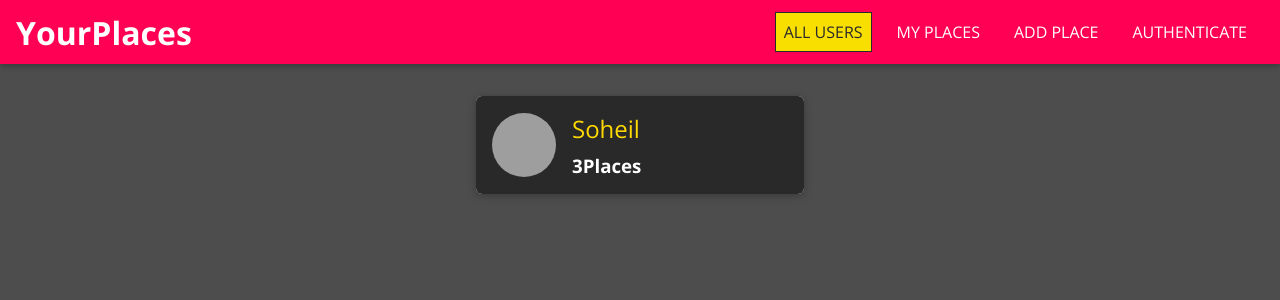
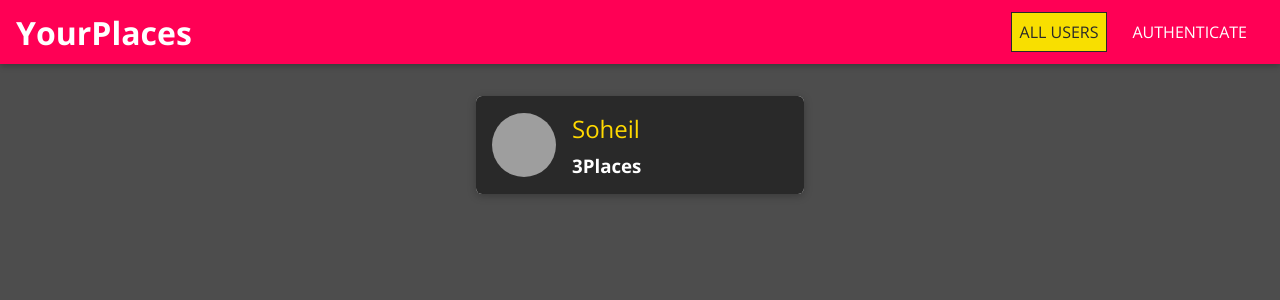
Before and after one commit to SoheilFM/SocialMediaProject, a React (Create React App) app: page / in a window 1280 px wide. Shown: the top 300 px of the page. Built offline with nearby package versions, Linux system fonts and the light colour scheme; grey boxes are pictures that could not be loaded.

Commit message:
Adding Authenticated And UnAuthenticated Routes

```diff
--- a/src/App.js
+++ b/src/App.js
@@ -6,32 +6,29 @@
     Switch,
 } from 'react-router-dom';
 
-import Users from './user/pages/Users.js';
-import NewPlace from './places/pages/NewPlace.js';
+import Users from './user/pages/Users';
+import NewPlace from './places/pages/NewPlace';
 import UserPlaces from './places/pages/UserPlaces';
-import UpdatePlace from './places/pages/UpdatePlace.js';
+import UpdatePlace from './places/pages/UpdatePlace';
 import Auth from './user/pages/Auth';
+import MainNavigation from './shared/components/Navigation/MainNavigation';
 import { AuthContext } from './shared/context/auth-context';
-import MainNavigation from './shared/components/Navigation/MainNavigation.js';
+
 const App = () => {
     const [isLoggedIn, setIsLoggedIn] = useState(false);
+
     const login = useCallback(() => {
         setIsLoggedIn(true);
     }, []);
+
     const logout = useCallback(() => {
         setIsLoggedIn(false);
     }, []);
-    return (
-        <AuthContext.Provider
-            value={{
-                isLoggedIn: isLoggedIn,
-                login: login,
-                logout: logout,
-            }}
-        >
-            <Router>
-                <MainNavigation />
-                <main>
+
+    let routes;
+
+    if (isLoggedIn) {
+        routes = (
             <Switch>
                 <Route path='/' exact>
                     <Users />
@@ -45,12 +42,37 @@
                 <Route path='/places/:placeId'>
                     <UpdatePlace />
                 </Route>
+                <Redirect to='/' />
+            </Switch>
+        );
+    } else {
+        routes = (
+            <Switch>
+                <Route path='/' exact>
+                    <Users />
+                </Route>
+                <Route path='/:userId/places' exact>
+                    <UserPlaces />
+                </Route>
                 <Route path='/auth'>
                     <Auth />
                 </Route>
-                        <Redirect to='/' />
+                <Redirect to='/auth' />
             </Switch>
-                </main>
+        );
+    }
+
+    return (
+        <AuthContext.Provider
+            value={{
+                isLoggedIn: isLoggedIn,
+                login: login,
+                logout: logout,
+            }}
+        >
+            <Router>
+                <MainNavigation />
+                <main>{routes}</main>
             </Router>
         </AuthContext.Provider>
     );
--- a/src/shared/components/Navigation/NavLinks.js
+++ b/src/shared/components/Navigation/NavLinks.js
@@ -1,9 +1,10 @@
-import React from 'react';
+import React, { useContext } from 'react';
 import { NavLink } from 'react-router-dom';
-
+import { AuthContext } from '../../context/auth-context';
 import './NavLinks.css';
 
 const NavLinks = (props) => {
+    const auth = useContext(AuthContext);
     return (
         <ul className='nav-links'>
             <li>
@@ -11,15 +12,21 @@
                     ALL USERS
                 </NavLink>
             </li>
+            {auth.isLoggedIn && (
                 <li>
                     <NavLink to='/u1/places'>MY PLACES</NavLink>
                 </li>
+            )}
+            {auth.isLoggedIn && (
                 <li>
                     <NavLink to='/places/new'>ADD PLACE</NavLink>
                 </li>
+            )}
+            {!auth.isLoggedIn && (
                 <li>
                     <NavLink to='/auth'>AUTHENTICATE</NavLink>
                 </li>
+            )}
         </ul>
     );
 };
--- a/src/user/pages/Auth.js
+++ b/src/user/pages/Auth.js
@@ -1,4 +1,4 @@
-import React, { useState } from 'react';
+import React, { useState, useContext } from 'react';
 
 import Card from '../../shared/components/UIElements/Card';
 import Input from '../../shared/components/FormElements/Input';
@@ -9,9 +9,11 @@
     VALIDATOR_REQUIRE,
 } from '../../shared/util/validators';
 import { useForm } from '../../shared/hooks/form-hook';
+import { AuthContext } from '../../shared/context/auth-context';
 import './Auth.css';
 
 const Auth = () => {
+    const auth = useContext(AuthContext);
     const [isLoginMode, setIsLoginMode] = useState(true);
 
     const [formState, inputHandler, setFormData] = useForm(
@@ -56,6 +58,7 @@
     const authSubmitHandler = (event) => {
         event.preventDefault();
         console.log(formState.inputs);
+        auth.login();
     };
 
     return (
```
Lines whose indentation alone changed are shown as unchanged.
